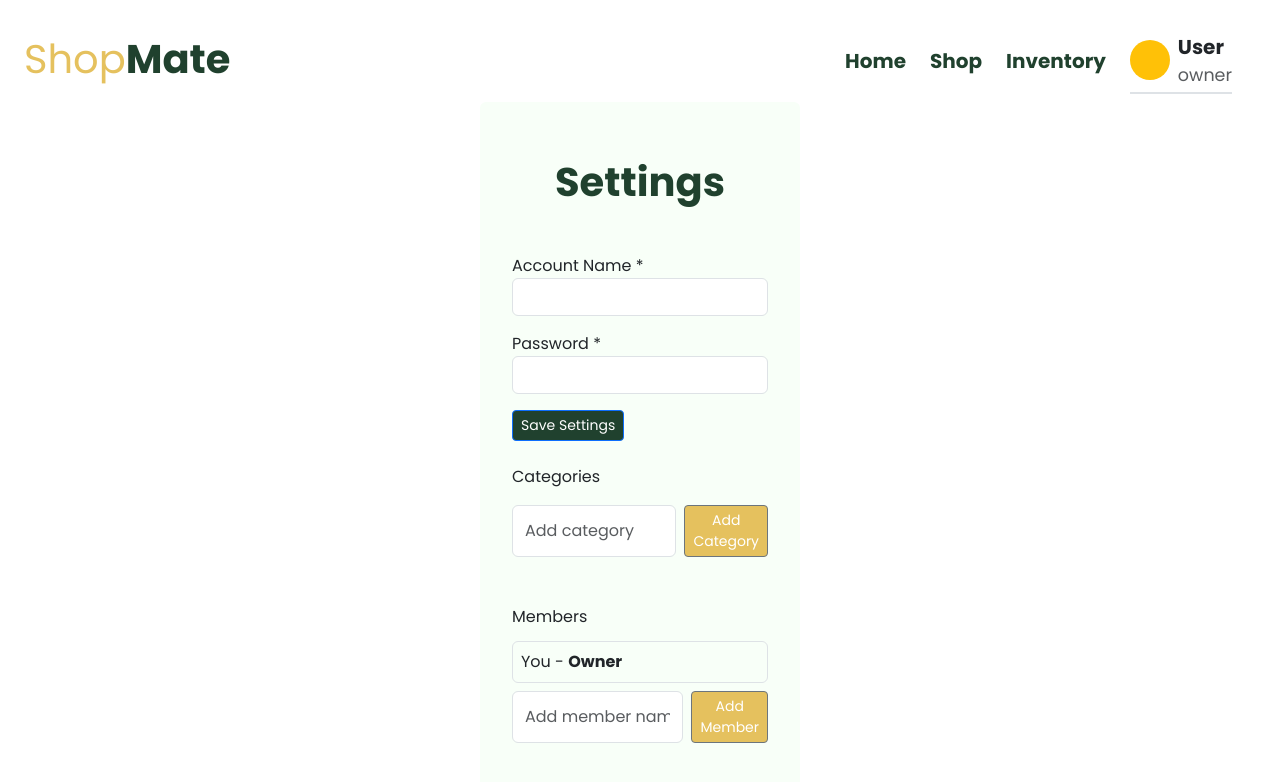
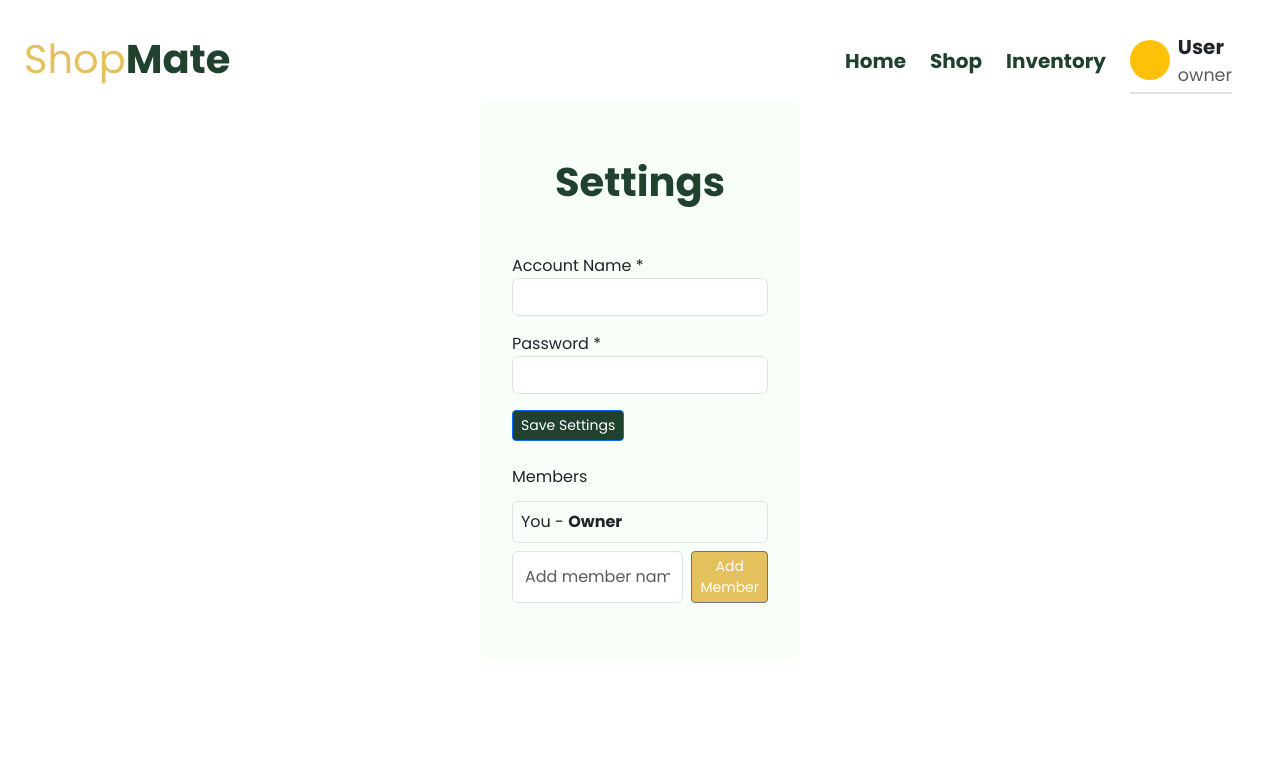
Before and after one commit to J-JMN/Phase2-Group6-project, a React (Vite) app: page /settings in a window 1280 px wide. Shown: the top 782 px of the page. Built offline with nearby package versions, Linux system fonts and the light colour scheme.

Commit message:
UI in settings improved

```diff
--- a/src/hooks/useSettingsData.js
+++ b/src/hooks/useSettingsData.js
@@ -7,7 +7,6 @@ const useSettingsData = () => {
   const [settings, setSettings] = useState({
     accountName: "",
     accountPassword: "",
-    categories: [],
     members: [{ name: "You", role: "Owner" }],
   });
 
@@ -23,7 +22,6 @@ const useSettingsData = () => {
       setSettings({
         accountName: data.accountName || "",
         accountPassword: data.accountPassword || "",
-        categories: data.categories || [],
         members: data.members || [{ name: "You", role: "Owner" }],
       });
     } catch {
--- a/src/pages/Settings.jsx
+++ b/src/pages/Settings.jsx
@@ -13,7 +13,6 @@ const SettingsPage = () => {
     const updated = {
       accountName: values.accountName,
       accountPassword: values.accountPassword,
-      categories: settings.categories,
       members: settings.members,
     };
     saveSettings(updated);
@@ -39,12 +38,6 @@ const SettingsPage = () => {
           onSubmit={handleSubmit}
         />
 
-        <CategoryManager
-          categories={settings.categories}
-          setCategories={(cats) =>
-            saveSettings({ ...settings, categories: cats })
-          }
-        />
 
         <MemberManager
           members={settings.members}
```
